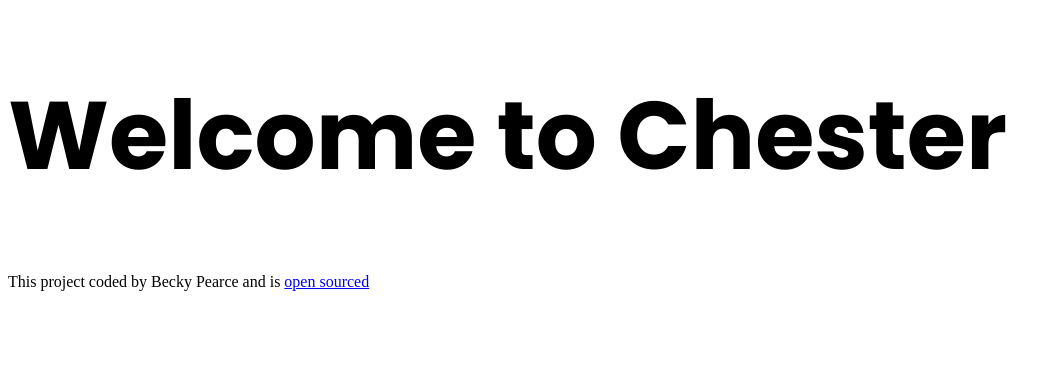
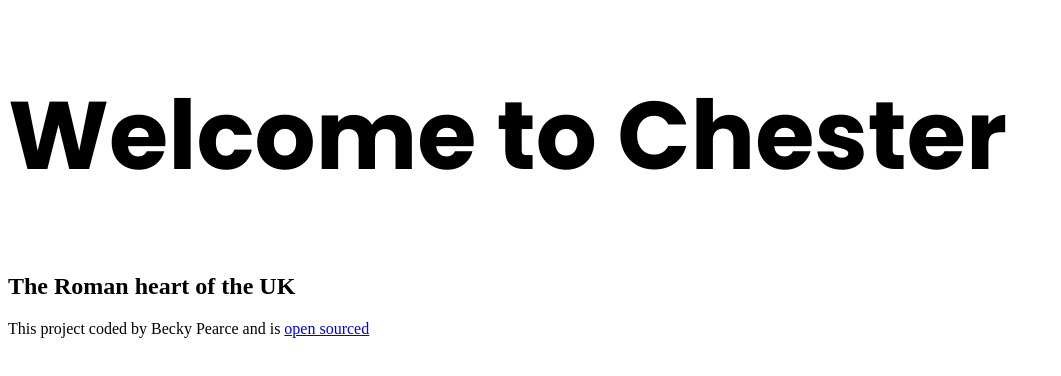
Before and after one commit to BexCdz/chester-travel-project, a plain HTML site: page index.html in a window 1280 px wide. Shown: the whole page, without its empty margins (0-1061 px from the left). Drawn offline with Linux system fonts and the light colour scheme.

Commit message:
added a subtitle

```diff
--- a/index.html
+++ b/index.html
@@ -13,6 +13,7 @@
     <h1>Welcome to Chester
 
     </h1>
-    <footer>This project coded by Becky Pearce and is <a href="https://github.com/BexCdz/chester-travel-project" > open sourced </a></footer>
+    <h2>The Roman heart of the UK </h2>
+    <footer>This project coded by Becky Pearce and is <a href="https://github.com/BexCdz/chester-travel-project" target="_blank"> open sourced </a></footer>
 </body>
 </html>
```
